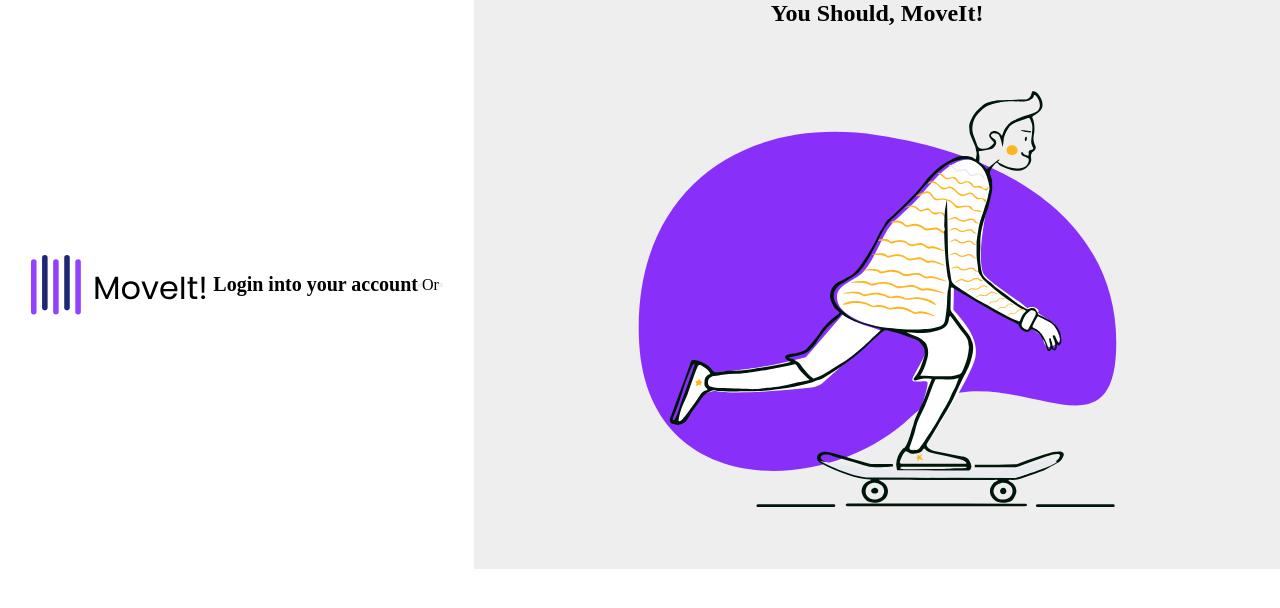
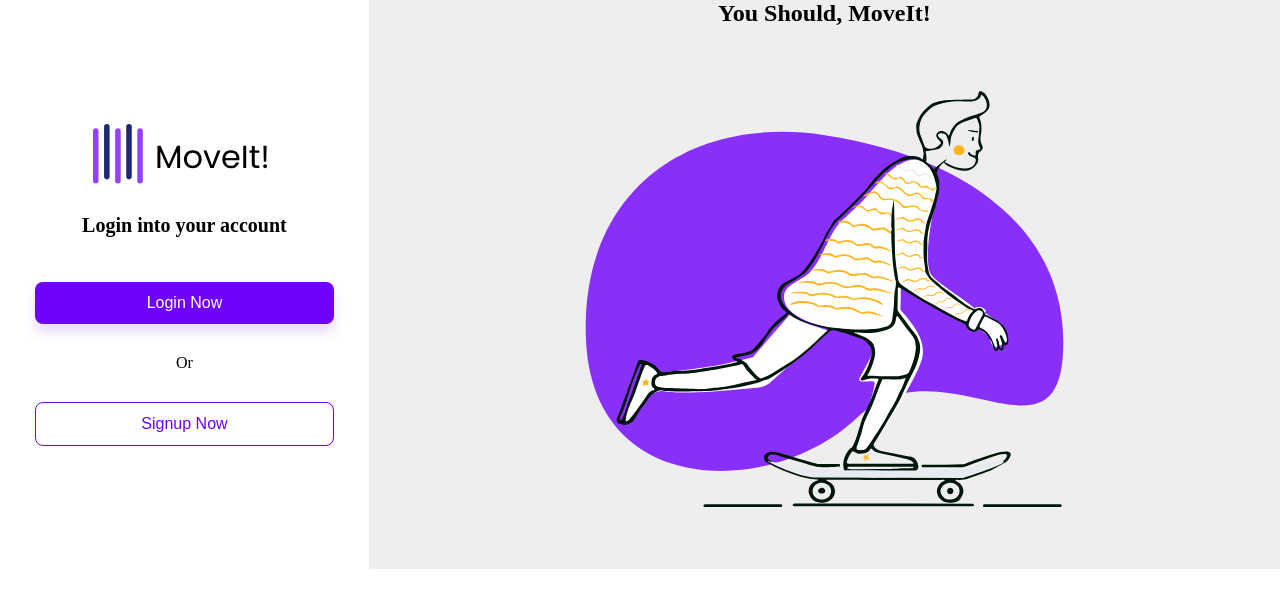
Before and after one commit to lkribeirof/login-page, an Angular app: page /login in a window 1280 px wide. Shown: the top 608 px of the page. Built offline with nearby package versions, Linux system fonts and the light colour scheme.

Commit message:
alterações

```diff
--- a/src/app/components/default-login-layout/default-login-layout.component.html
+++ b/src/app/components/default-login-layout/default-login-layout.component.html
@@ -5,13 +5,18 @@
 
         <h2>{{ title }}</h2>
 
-        <button></button>
+        <div class="btn-wrapper">
+
+            <button class="btn-primary">{{primaryBtnText}}</button>
 
         <div>
             <span>Or</span>
         </div>
 
-        <button></button>
+        <button class="btn-secondary">{{secondaryBtnText}}</button>
+
+
+        </div>
 
     </section>
 
--- a/src/app/components/default-login-layout/default-login-layout.component.scss
+++ b/src/app/components/default-login-layout/default-login-layout.component.scss
@@ -25,10 +25,51 @@ main {
 
     .form-section {
         flex-grow: 0.3;
+        padding: 0 35px;
+        flex-direction: column;
+
+        img{
+            margin-bottom: 30px;
+
+        }
 
         h2 {
             font-size: 20px;
             font-weight: bold;
+            margin-bottom: 45px;
         }
+
+        .btn-wrapper {
+            display: flex;
+            flex-direction: column;
+            align-items: center;
+            justify-content: center;
+            width: 100%;
+            gap: 30px;
+
+
+            button {
+                width: 100%;
+                padding: 12px 24px;
+                border-radius: 8px;
+                font-size: 16px;
+                font-weight: 500;
+                border: none;
+                background-color: transparent;
+
+                &.btn-primary {
+                    background-color: $primary-color;
+                    color: white;
+                    box-shadow: 0px 8px 12px rgba(148.23, 64.33, 255, 0.2);
+                }
+
+                &.btn-secondary {
+                    border: 1px solid $primary-color;
+                    color: $primary-color;
+                }
+            }
+        }
+
+
     }
  }
--- a/src/app/components/default-login-layout/default-login-layout.component.ts
+++ b/src/app/components/default-login-layout/default-login-layout.component.ts
@@ -9,4 +9,6 @@ import { Component, Input } from '@angular/core';
 })
 export class DefaultLoginLayoutComponent {
   @Input() title: string = "";
+  @Input() primaryBtnText: string = "";
+  @Input() secondaryBtnText: string = "";
 }
--- a/src/app/pages/login/login.component.html
+++ b/src/app/pages/login/login.component.html
@@ -1,3 +1,6 @@
-<app-default-login-layout title="Login into your account">
+<app-default-login-layout
+    title="Login into your account"
+    primaryBtnText="Login Now"
+    secondaryBtnText="Signup Now">
 
 </app-default-login-layout>
```
